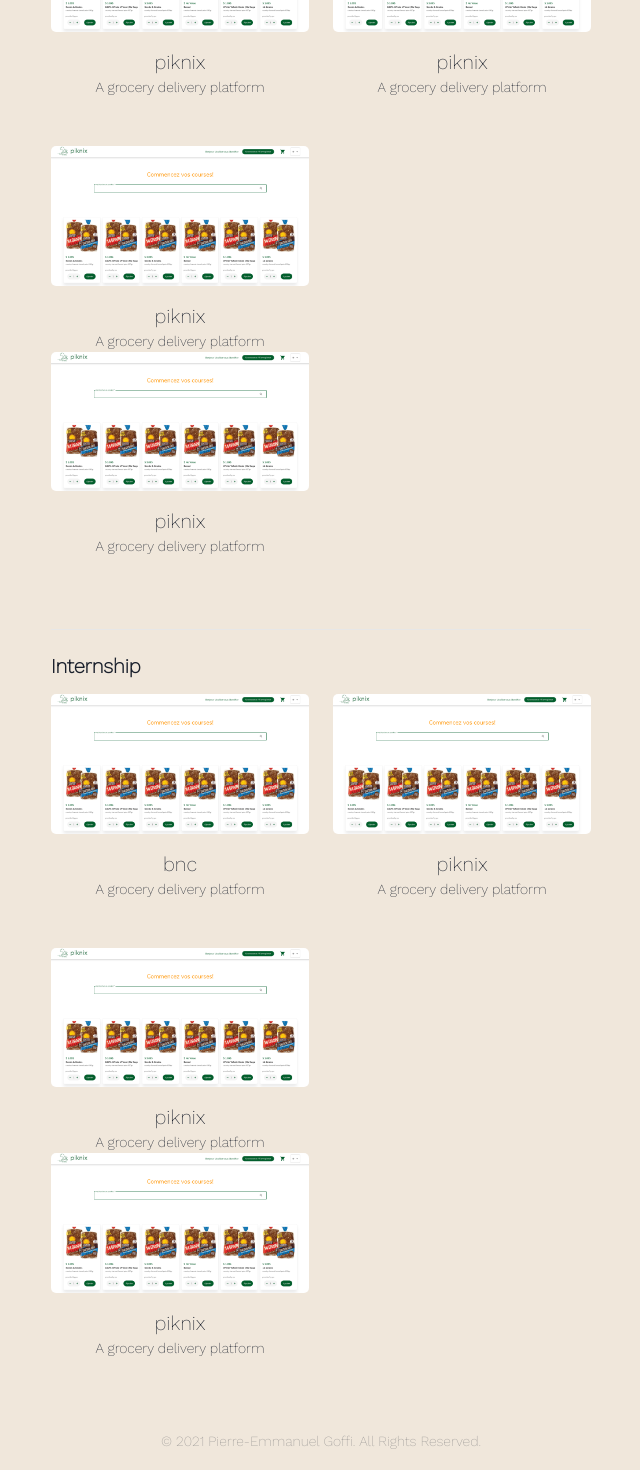
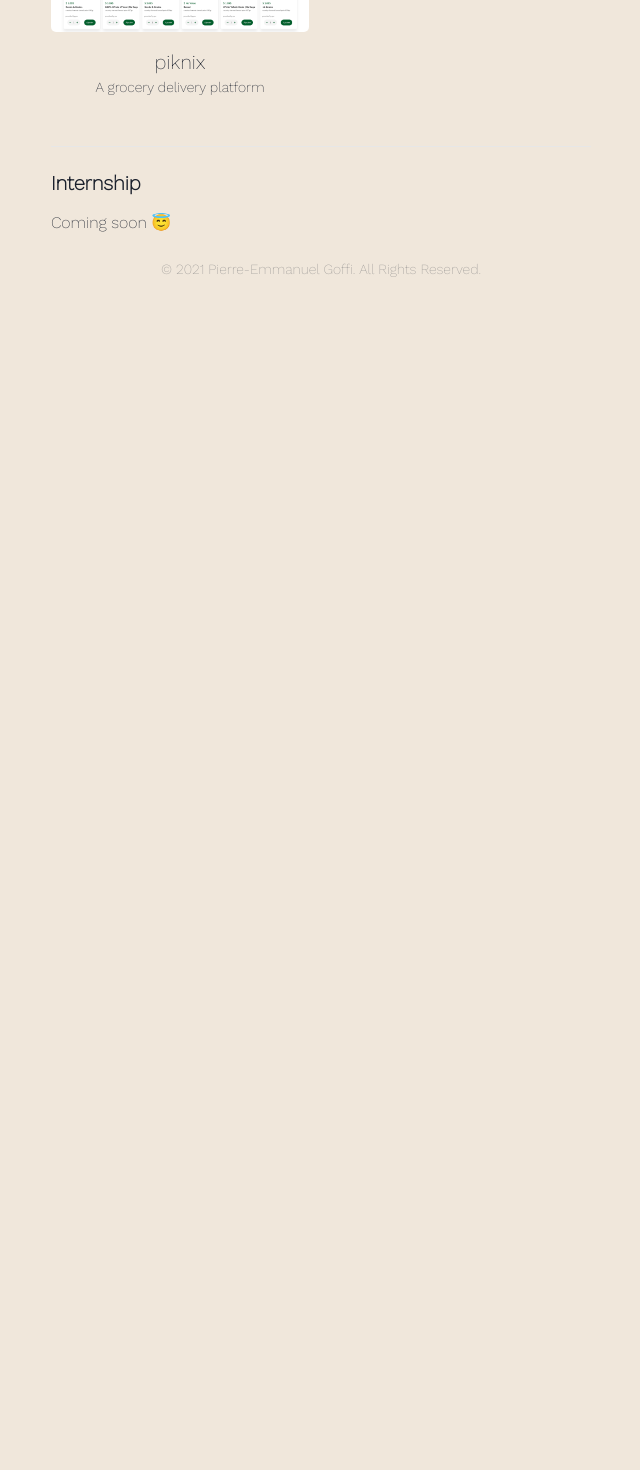
Before and after one commit to chapsag/portfolio, a Next.js app: page /works in a window 1280 px wide. Shown: the part 203-1673 px from the top of the page, without its empty margins (319-959 px from the left). After the commit the page ends 800 px from the top, so only its background shows below. Built offline with nearby package versions, Linux system fonts and the light colour scheme.

Commit message:
update works pages

```diff
--- a/src/pages/works.tsx
+++ b/src/pages/works.tsx
@@ -17,49 +17,13 @@
               A grocery delivery platform
             </WorkGridItem>
           </Section>
-          <Section>
-            <WorkGridItem id="piknix" title="piknix" thumbnail={piknix}>
-              A grocery delivery platform
-            </WorkGridItem>
-          </Section>
-          <Section>
-            <WorkGridItem id="piknix" title="piknix" thumbnail={piknix}>
-              A grocery delivery platform
-            </WorkGridItem>
-            <Section>
-              <WorkGridItem id="piknix" title="piknix" thumbnail={piknix}>
-                A grocery delivery platform
-              </WorkGridItem>
-            </Section>
-          </Section>
         </SimpleGrid>
         <Section delay={0.1}>
           <Divider my={6} />
           <Heading as="h3" fontSize={20} mb={4}>
             Internship
           </Heading>
-          <SimpleGrid columns={[1, 1, 2]} gap={6}>
-            <Section>
-              <WorkGridItem id="bnc" title="bnc" thumbnail={piknix}>
-                A grocery delivery platform
-              </WorkGridItem>
-            </Section>
-            <Section>
-              <WorkGridItem id="piknix" title="piknix" thumbnail={piknix}>
-                A grocery delivery platform
-              </WorkGridItem>
-            </Section>
-            <Section>
-              <WorkGridItem id="piknix" title="piknix" thumbnail={piknix}>
-                A grocery delivery platform
-              </WorkGridItem>
-              <Section>
-                <WorkGridItem id="piknix" title="piknix" thumbnail={piknix}>
-                  A grocery delivery platform
-                </WorkGridItem>
-              </Section>
-            </Section>
-          </SimpleGrid>
+          <p>Coming soon 😇</p>
         </Section>
       </Container>
     </Layout>
```
